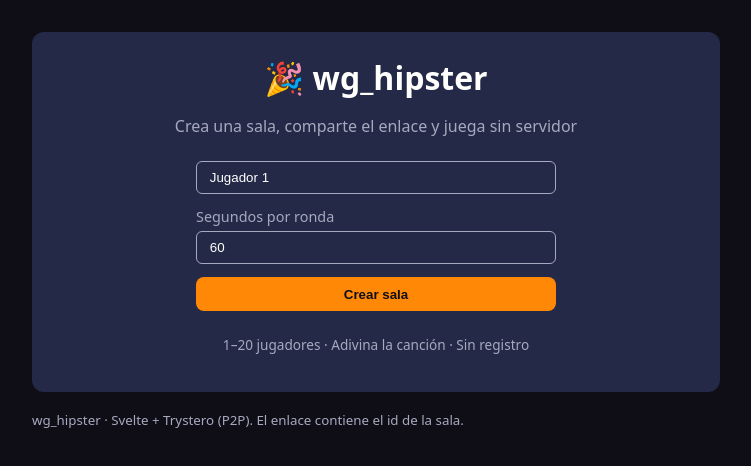
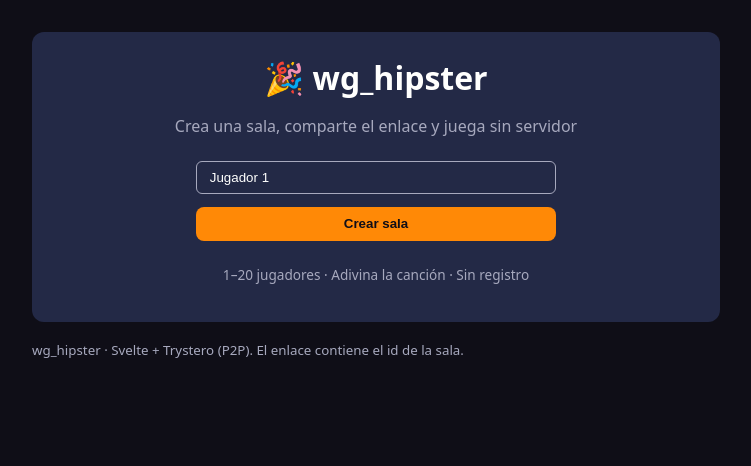
Before and after one commit to Neikon/wg_hipster, a Svelte app: page / in a window 1280 px wide. Shown: the top 466 px of the page, without its empty margins (264-1015 px from the left). Built offline with nearby package versions, Linux system fonts and the light colour scheme.

Commit message:
refactor: segundos solo en lobby, fuera de landing

```diff
--- a/src/routes/Landing.svelte
+++ b/src/routes/Landing.svelte
@@ -1,16 +1,13 @@
 <script lang="ts">
   import { generateSalaId } from '../lib/utils/id'
   import { assignName, sanitizeName } from '../lib/utils/names'
-  import { DEFAULT_CONFIG } from '../lib/game/hipster/engine'
   let name = assignName(1)
-  let segundos = DEFAULT_CONFIG.segundos
   let error=''
   function crear(){
     const s = sanitizeName(name)
     if (!s){ error='Nombre 2-20 caracteres'; return }
-    const seg = Math.max(5, Math.min(300, Math.trunc(segundos) || DEFAULT_CONFIG.segundos))
     const id = generateSalaId()
-    location.hash = `#/sala/${id}?host=1&name=${encodeURIComponent(s)}&segundos=${seg}`
+    location.hash = `#/sala/${id}?host=1&name=${encodeURIComponent(s)}`
   }
   function onInput(e:Event){
     name = (e.target as HTMLInputElement).value
@@ -25,10 +22,6 @@
     <div style="margin:1.5rem 0;display:grid;gap:0.8rem;max-width:360px;margin-left:auto;margin-right:auto">
       <input value={name} on:input={onInput} placeholder="Tu nombre" maxlength="20" />
       {#if error}<span style="color:var(--error);font-size:0.9rem">{error}</span>{/if}
-      <label style="display:grid;gap:0.35rem;text-align:left;color:var(--muted);font-size:0.9rem">
-        Segundos por ronda
-        <input type="number" min="5" max="300" bind:value={segundos} />
-      </label>
       <button on:click={crear} disabled={!!error || !sanitizeName(name)}>Crear sala</button>
     </div>
     <p class="muted" style="font-size:0.85rem">1–20 jugadores · Adivina la canción · Sin registro</p>
```
